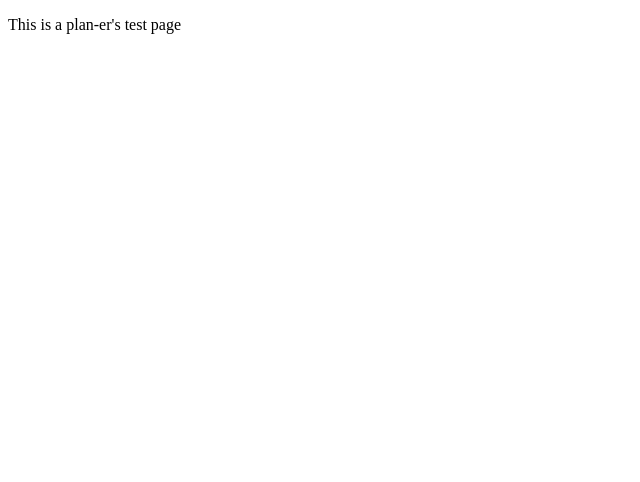
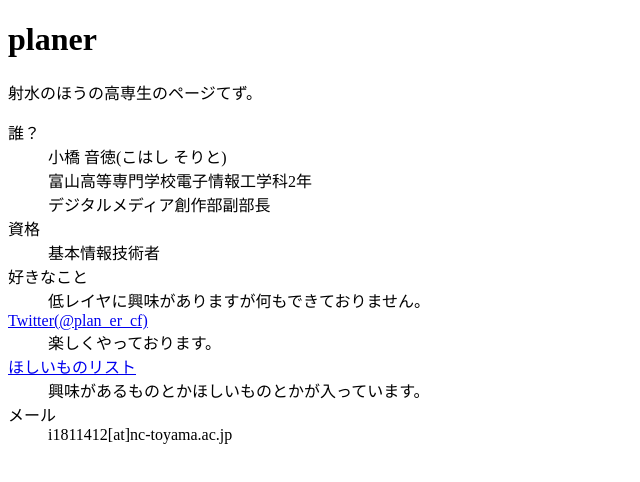
Before and after one commit to plan-er/plan-er.github.io, a plain HTML site: page index.html in a window 1280 px wide. Shown: the whole page, without its empty margins (0-640 px from the left). Drawn offline with Linux system fonts and the light colour scheme.

Commit message:
Update index.html

```diff
--- a/index.html
+++ b/index.html
@@ -2,9 +2,25 @@
 <html>
   <head>
     <meta charset="utf-8">
-    <title>My test page</title>
+    <title>planer project</title>
   </head>
   <body>
-    <p>This is a plan-er's test page</p>
+    <h1>planer</h1>射水のほうの高専生のページてず。
+    <dl>
+    <dt>誰？
+    <dd>小橋 音徳(こはし そりと)<br>
+      富山高等専門学校電子情報工学科2年<br>
+      デジタルメディア創作部副部長
+    <dt>資格
+    <dd>基本情報技術者
+    <dt>好きなこと
+    <dd>低レイヤに興味がありますが何もできておりません。
+    <dt><a href="https://twitter.com/plan_er_cf">Twitter(@plan_er_cf)</a>
+    <dd>楽しくやっております。
+    <dt><a href="https://www.amazon.jp/hz/wishlist/ls/2T7OLCN82PDAG?ref_=wl_share">ほしいものリスト</a>
+    <dd>興味があるものとかほしいものとかが入っています。
+    <dt>メール
+    <dd>i1811412[at]nc-toyama.ac.jp
+    </dl>
   </body>
 </html>
```
